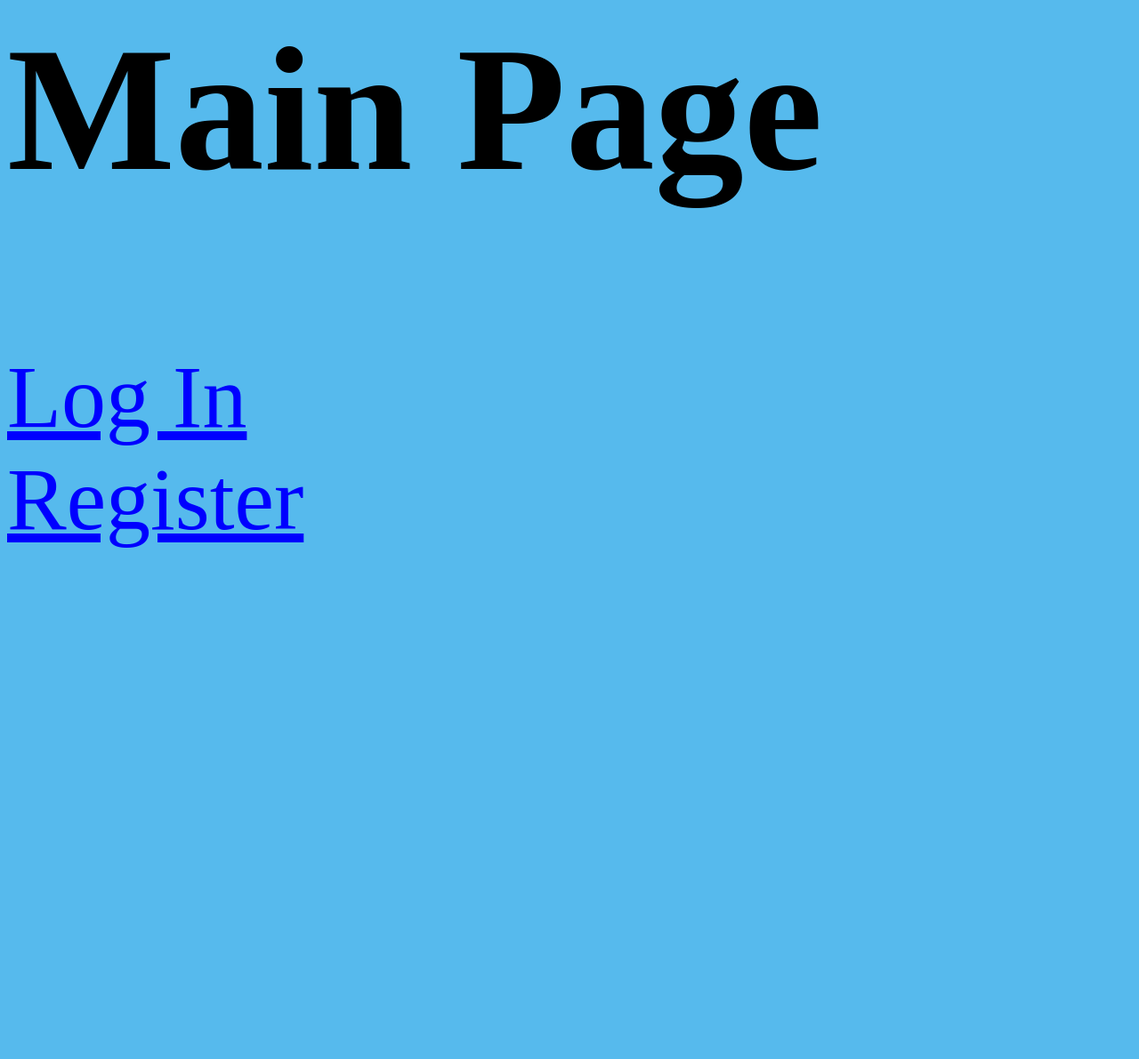
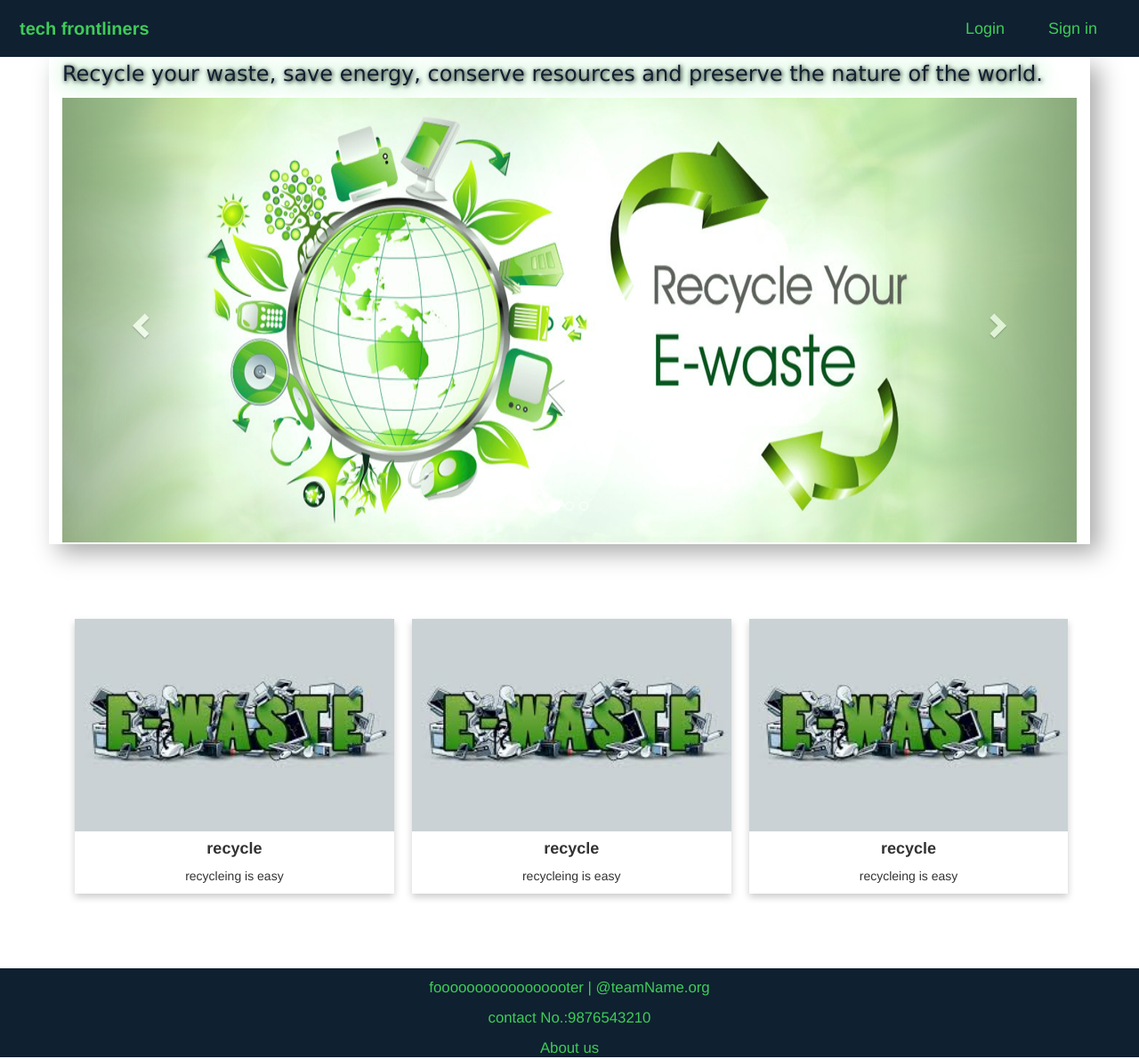
Before and after one commit to jAnekant/Hackathon-Project, a Django app: page / in a window 1280 px wide. Shown: the whole page at 89% size. Before the commit the page ends 616 px from the top, so only its background shows below. Run offline with Django 3.2, Linux system fonts and the light colour scheme; some libraries are stand-ins or nearby versions.

Commit message:
main page added

```diff
--- a/mainpage/static/mainpageStyle.css
+++ b/mainpage/static/mainpageStyle.css
@@ -1,12 +1,110 @@
-body {
-  background-color: #56baed;
+* {
+  box-sizing: border-box;
 }
 
-a {
-  color: blue;
-  font-weight: 400;
-  font-size: 100px
+body {
+  margin: 0;
+  font-family: verdana,Arial, Helvetica, sans-serif;
 }
-h1 {
-font-size: 200px
+
+.header {
+  overflow: hidden;
+  position:sticky;
+  top: 0;
+  z-index:100;
+  background-color: #0f2030;
+  padding: 10px 10px;
 }
+
+.header a {
+  float: left;
+  color:#3fcc59;
+  text-align: center;
+  padding: 12px;
+  margin-right: 25px;
+  text-decoration: none;
+  font-size: 18px;
+  line-height: 20px;
+  border-radius: 4px;
+}
+
+.header a.logo {
+  font-size: 20px;
+  font-weight: 700;
+}
+
+.header a:hover {
+  text-decoration: none;
+  background-color:#3fcc59;
+  color: #0f2030;
+}
+.header-right {
+  float: right;
+}
+
+@media screen and (max-width: 400px) {
+  .header a {
+    float: none;
+    display: block;
+    width: 200px;
+    text-align: left;
+  }
+
+  .header-right {
+    float: none;
+  }
+}
+.carousel-shadow{
+  box-shadow: 10px 10px 25px  #aaaaaa;
+}
+
+.slogan {
+  color:  #0f2030;
+  font-family: verdana,Arial, Helvetica, sans-serif;
+  font-size: 24px;
+  text-shadow:1px 1px 5px black,2px 2px 25px #3fcc59;
+}
+.cards-content{
+  display: flex;
+  flex-direction: row;
+  overflow: hidden;
+  align-items: center;
+  margin: 5% 0 5% 5%;
+  padding: 10px;
+}
+
+.card {
+  margin: 10px;
+  box-shadow: 0 4px 8px 0px rgba(0,0,0, 0.2);
+  text-align: center;
+  transition: 0.3s;
+  width: 30%;
+  transition:  transform .3s;
+}
+
+.card:hover {
+  cursor: pointer;
+  transform: scale(1.02) ;
+  box-shadow: 0 8px 16px 0 rgba(0,0,0, 0.5);
+}
+.container {
+  padding: 2px 16px;
+}
+@media screen and (max-width: 400px) {
+  .cards-content {
+    width: 100%;
+    display: block;
+    margin-bottom: 20px;
+  }
+}
+.footer{
+  width: 100%;
+  height: 100px;
+  padding: 10px;
+  background-color: #0f2030;
+}
+.footer-content{
+  font-size: larger;
+  color:#3fcc59;
+  text-align: center;
+}
--- a/mainpage/templates/mainPage.html
+++ b/mainpage/templates/mainPage.html
@@ -4,14 +4,96 @@
    <meta charset="UTF-8">
    <meta http-equiv="X-UA-Compatible" content="IE=edge" />
    <meta name="viewport" content="width=device-width, initial-scale=1.0" />
-    <link rel="stylesheet" type="text/css" href="{% static 'mainpageStyle.css' %}">
-    <title>Recycle It</title>
+   <link rel="stylesheet" type="text/css" href="{% static 'mainpageStyle.css' %}" />
+   <link rel="stylesheet" href="https://maxcdn.bootstrapcdn.com/bootstrap/3.4.1/css/bootstrap.min.css">
+   <script src="https://ajax.googleapis.com/ajax/libs/jquery/3.5.1/jquery.min.js"></script>
+   <script src="https://maxcdn.bootstrapcdn.com/bootstrap/3.4.1/js/bootstrap.min.js"></script>
+<title>Recycle It</title>
 </head>
 <body>
-   <h1>Main Page</h1>
-   <br>
-   <a href="/login">Log In</a>
-   <br>
-   <a href="/register">Register</a>
+   <!--header-->
+   <div class="header">
+      <a href="#default" class="logo">tech frontliners</a>
+      <div class="header-right">
+        <a href="/login">Login</a>
+        <a href="/register">Sign in</a>
+      </div>
+  </div>
+  <!--header-->
+  <!--carousel-->
+   <div class="container carousel-shadow">
+      <div>
+         <p class="slogan"> Recycle your waste, save energy, conserve resources and preserve the nature of the world.</p>
+      </div>
+      <div id="myCarousel" class="carousel slide" data-ride="carousel">
+        <!-- Indicators -->
+        <ol class="carousel-indicators">
+          <li data-target="#myCarousel" data-slide-to="0" class="active"></li>
+          <li data-target="#myCarousel" data-slide-to="1"></li>
+          <li data-target="#myCarousel" data-slide-to="2"></li>
+        </ol>
+
+        <!-- Wrapper for slides -->
+        <div class="carousel-inner">
+          <div class="item active">
+            <img src="{% static 'img/recycling3.png' %}" alt="recycle" style="width:100% ; height:500px" ;>
+          </div>
+
+          <div class="item">
+            <img src="{% static 'img/recycling4.png' %}" alt="recycle" style="width:100%; height:500px">
+          </div>
+
+          <div class="item">
+            <img src="{% static 'img/recycling1.png' %}" alt="recycle" style="width:100%; height:500px">
+          </div>
+        </div>
+
+        <!-- Left and right controls -->
+        <a class="left carousel-control" href="#myCarousel" data-slide="prev">
+          <span class="glyphicon glyphicon-chevron-left"></span>
+          <span class="sr-only">Previous</span>
+        </a>
+        <a class="right carousel-control" href="#myCarousel" data-slide="next">
+          <span class="glyphicon glyphicon-chevron-right"></span>
+          <span class="sr-only">Next</span>
+        </a>
+   </div>
+   <!--carousel-->
+  </div>
+  <!--content-->
+  <div class="cards-content">
+    <div class="card">
+      <img src="{%static 'img/recycling2.png' %}" alt="Avatar" style="width: 100%" >
+      <div class="content">
+        <h4><b>recycle</b></h4>
+        <p>recycleing is easy</p>
+      </div>
+    </div>
+
+    <div class="card">
+      <img src="{%static 'img/recycling2.png' %}" alt="Avatar" style="width: 100%" >
+      <div class="content">
+        <h4><b>recycle</b></h4>
+        <p>recycleing is easy</p>
+      </div>
+    </div>
+    <div class="card">
+      <img src="{%static 'img/recycling2.png' %}" alt="Avatar" style="width: 100%" >
+      <div class="content">
+        <h4><b>recycle</b></h4>
+        <p>recycleing is easy</p>
+      </div>
+    </div>
+  </div>
+  <!--content-->
+  <!--footer-->
+  <div class="footer">
+    <div class='footer-content'>
+      <p>fooooooooooooooooter | @teamName.org</p>
+      <p>contact No.:9876543210</p>
+      <p>About us</p>
+    </div>
+  </div>
+  <!--footer-->
 </body>
 </html>
```
Also changed, not shown: mainpage/static/styles.css (+7 -4 lines), mainpage/templates/login.html (+3 -4 lines), mainpage/static/img/recycling1.png (added), mainpage/static/img/recycling2.png (added), mainpage/static/img/recycling3.png (added), mainpage/static/img/recycling4.png (added).
